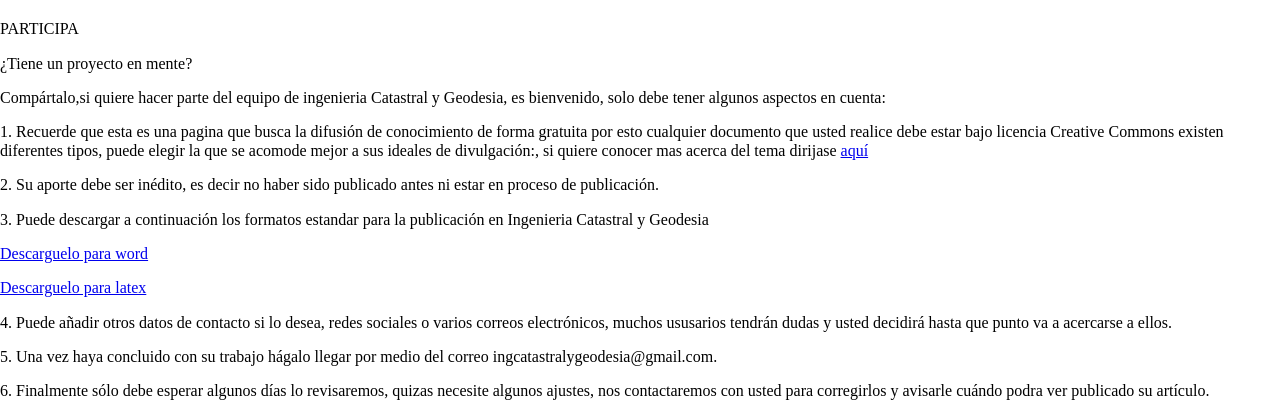
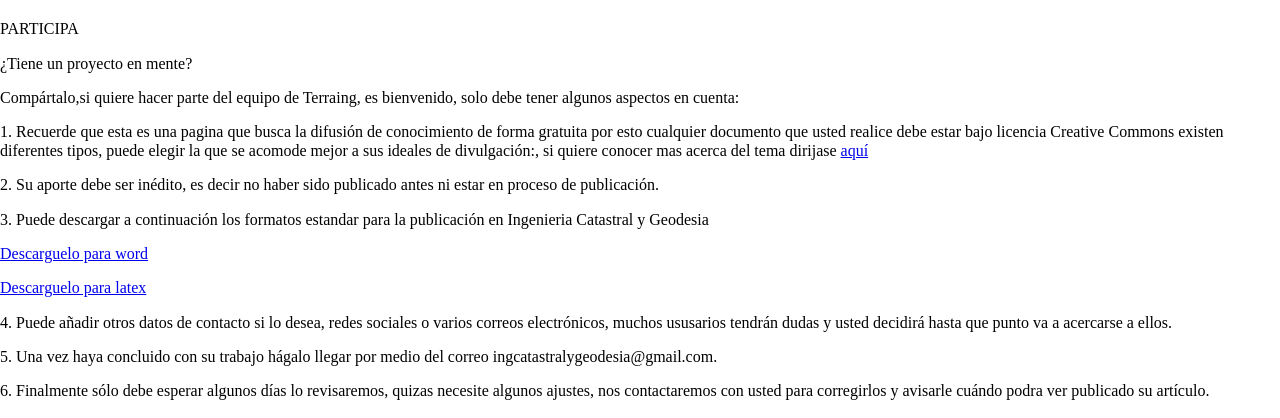
Before and after one commit to GisHel/pagina, a Django app: page / in a window 1280 px wide. Shown: the part 107-525 px from the top of the page. Run offline with Django 3.2, Linux system fonts and the light colour scheme; data comes from the database, SQL or seed files in the repository; some libraries are stand-ins or nearby versions.

Commit message:
Update participa.html

```diff
--- a/pagina/templates/participa.html
+++ b/pagina/templates/participa.html
@@ -2,7 +2,7 @@
 <html lang="es" >
 <head>
 	<meta charset="utf-8"/>
-	<title> Geodesia y Catastral</title>
+	<title> Terraing </title>
 	<link rel="stylesheet"  href="css/normalize.css">
 	<link href='http://fonts.googleapis.com/css?family=Open+Sans' rel='stylesheet' type='text/css'>
 	<link rel="stylesheet" href="css/estilos.css">
@@ -31,7 +31,7 @@
 
 			<p>¿Tiene un proyecto en mente?</p>
 
-			<p>Compártalo,si quiere hacer parte del equipo de ingenieria Catastral y Geodesia, es bienvenido, solo debe tener algunos aspectos en cuenta: </p>
+			<p>Compártalo,si quiere hacer parte del equipo de Terraing, es bienvenido, solo debe tener algunos aspectos en cuenta: </p>
 
 			<p>1. Recuerde que esta es una pagina que busca la difusión de conocimiento de forma gratuita por esto cualquier documento que usted realice debe estar bajo licencia Creative Commons existen diferentes tipos, puede elegir la que se acomode mejor a sus ideales de divulgación:, si quiere conocer mas acerca del tema dirijase <a href="http://co.creativecommons.org/?page_id=13">aquí</a></p>
 			<p>2. Su aporte debe ser inédito, es decir no haber sido publicado antes ni estar en proceso de publicación.</p>
```
